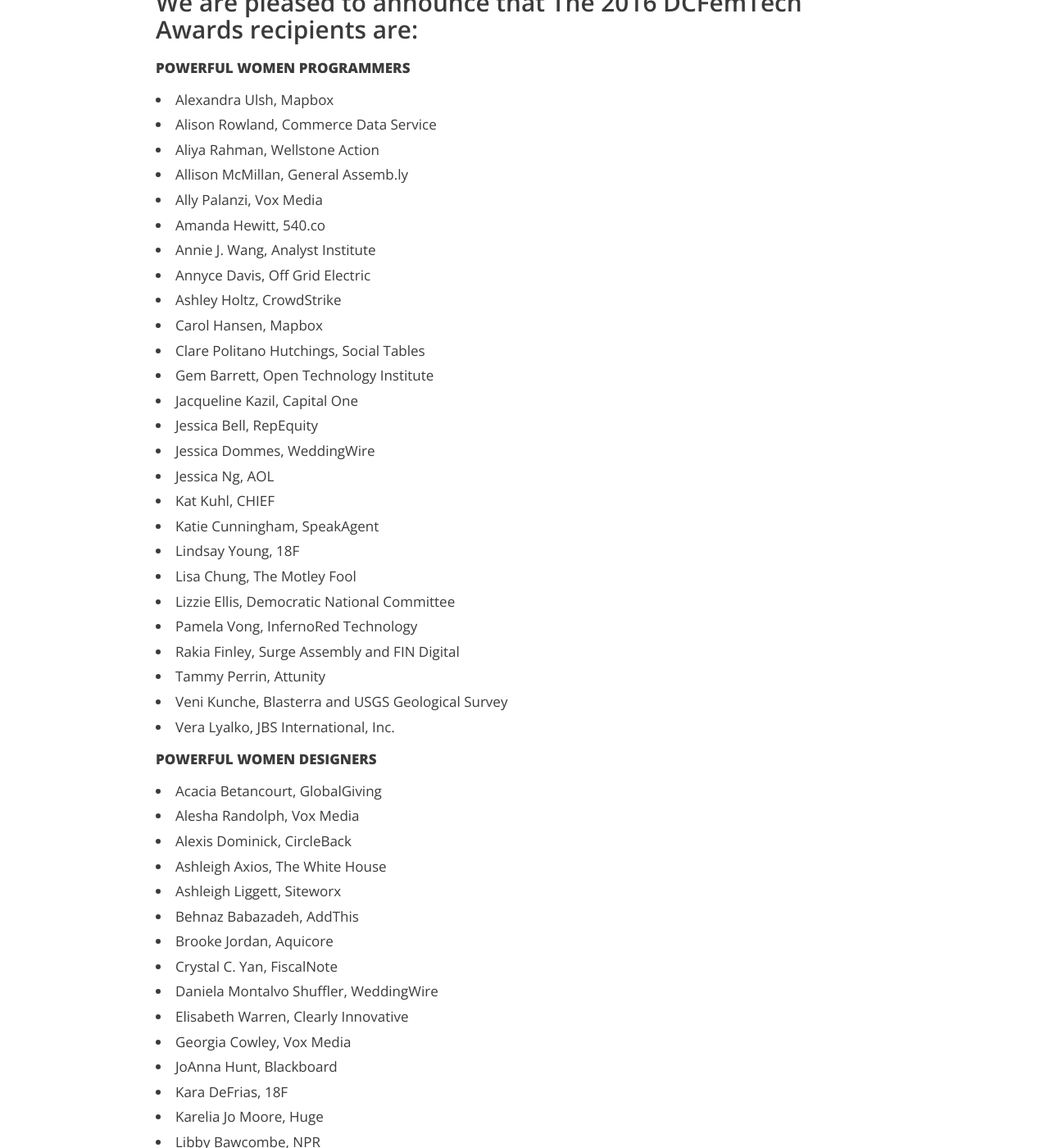
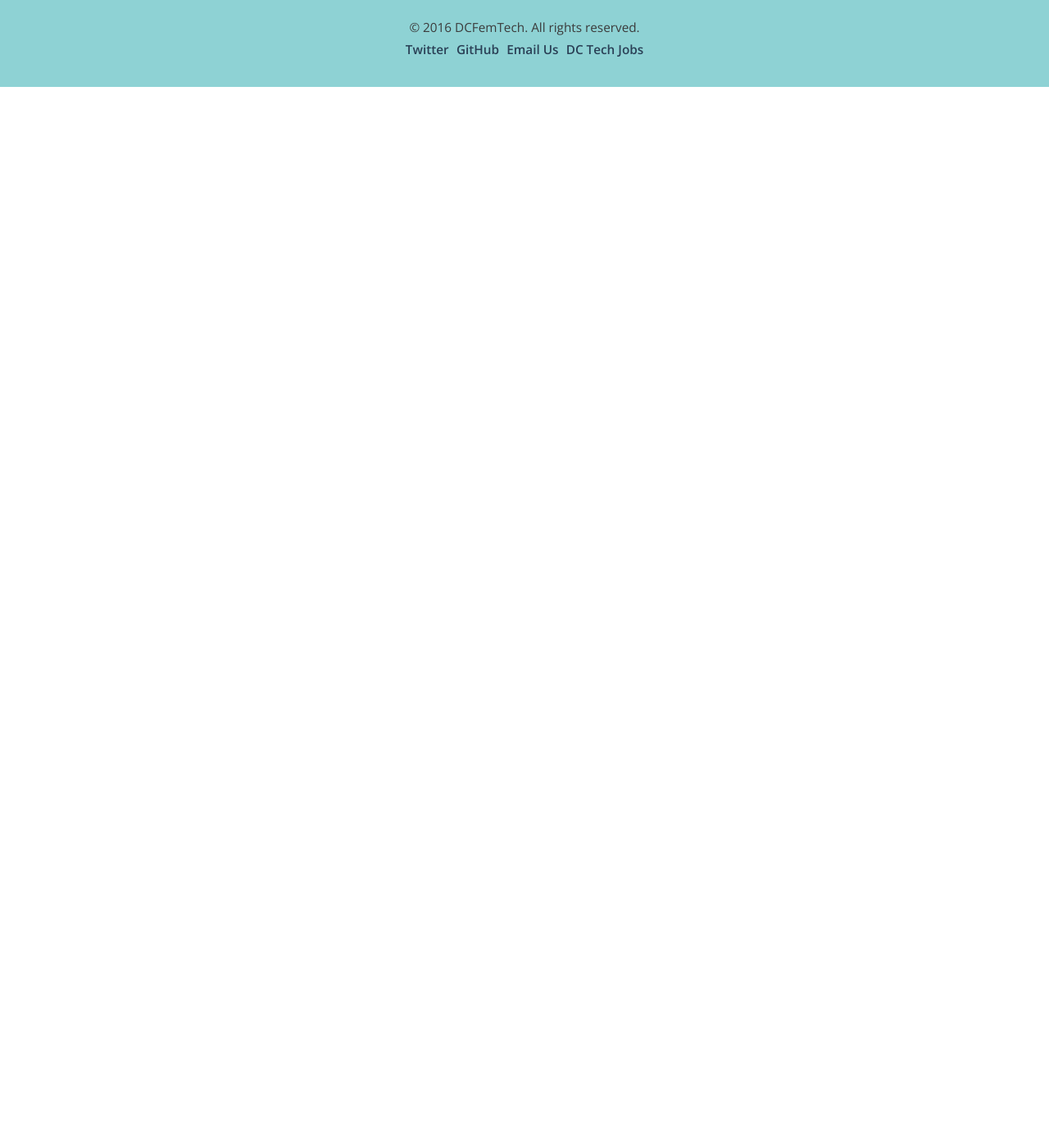
Before and after one commit to dcfemtech/dcfemtech.github.io, a Jekyll site: the page built from _events/awards-2016.markdown, in a window 1280 px wide and 1400 px high, scrolled down 721 px. Shown: the whole window at 82% size. Built offline with Jekyll 4.4.1, drawn with Linux system fonts in a browser that asks for light colours; after the commit the page ends 900 px from its top, so only the background shows below that; some of the changed text lies outside the part shown.

Commit message:
add awards pages

```diff
--- a/_events/awards-2016.markdown
+++ b/_events/awards-2016.markdown
@@ -13,63 +13,3 @@
 twitter:
 image: assets/awards-2016.jpg
 ---
-
-## We are pleased to announce that The 2016 DCFemTech Awards recipients are:
-
-**POWERFUL WOMEN PROGRAMMERS**
-
-- Alexandra Ulsh, Mapbox
-- Alison Rowland, Commerce Data Service
-- Aliya Rahman, Wellstone Action
-- Allison McMillan, General Assemb.ly
-- Ally Palanzi, Vox Media
-- Amanda Hewitt, 540.co
-- Annie J. Wang, Analyst Institute
-- Annyce Davis, Off Grid Electric
-- Ashley Holtz, CrowdStrike
-- Carol Hansen, Mapbox
-- Clare Politano Hutchings, Social Tables
-- Gem Barrett, Open Technology Institute
-- Jacqueline Kazil, Capital One
-- Jessica Bell, RepEquity
-- Jessica Dommes, WeddingWire
-- Jessica Ng, AOL
-- Kat Kuhl, CHIEF
-- Katie Cunningham, SpeakAgent
-- Lindsay Young, 18F
-- Lisa Chung, The Motley Fool
-- Lizzie Ellis, Democratic National Committee
-- Pamela Vong, InfernoRed Technology
-- Rakia Finley, Surge Assembly and FIN Digital
-- Tammy Perrin, Attunity
-- Veni Kunche, Blasterra and USGS Geological Survey
-- Vera Lyalko, JBS International, Inc.
-
-**POWERFUL WOMEN DESIGNERS**
-
-- Acacia Betancourt, GlobalGiving
-- Alesha Randolph, Vox Media
-- Alexis Dominick, CircleBack
-- Ashleigh Axios, The White House
-- Ashleigh Liggett, Siteworx
-- Behnaz Babazadeh, AddThis
-- Brooke Jordan, Aquicore
-- Crystal C. Yan, FiscalNote
-- Daniela Montalvo Shuffler, WeddingWire
-- Elisabeth Warren, Clearly Innovative
-- Georgia Cowley, Vox Media
-- JoAnna Hunt, Blackboard
-- Kara DeFrias, 18F
-- Karelia Jo Moore, Huge
-- Libby Bawcombe, NPR
-- Maggie Gaudaen, iStrategyLabs
-- Mariesa Dale, Pivotal Labs
-- Melanie Charlton, Brllnt
-- Mollie Bates, Consumer Financial Protection Bureau
-- Mollie Ruskin, U.S. Digital Service
-- Ngan Hoang, Vox Media
-- Olivia Cheng, iStrategyLabs
-- Radhika Bhatt, Department of Commerce
-- Ramla Mahmood, Vox Media
-- Sarah Brooks, Veterans Affairs
-- Sibyl Edwards, Freelancer
--- a/_includes/header.html
+++ b/_includes/header.html
@@ -7,6 +7,7 @@
     <ul class="m-header__links">
       <li><a href="{{ "events.html" | prepend: site.baseurl }}">Events</a></li>
       <li><a href="{{ "involve.html" | prepend: site.baseurl }}">Get Involved</a></li>
+      <li><a href="{{ "awards.html" | prepend: site.baseurl }}">Awards</a></li>
       <li><a href="{{ "about.html" | prepend: site.baseurl }}">About</a></li>
     </ul>
   </div>
```
Also changed, not shown: awards-2015.html (added, +129 -0 lines), awards.html (added, +151 -0 lines), assets/awards-2015.png (added).
